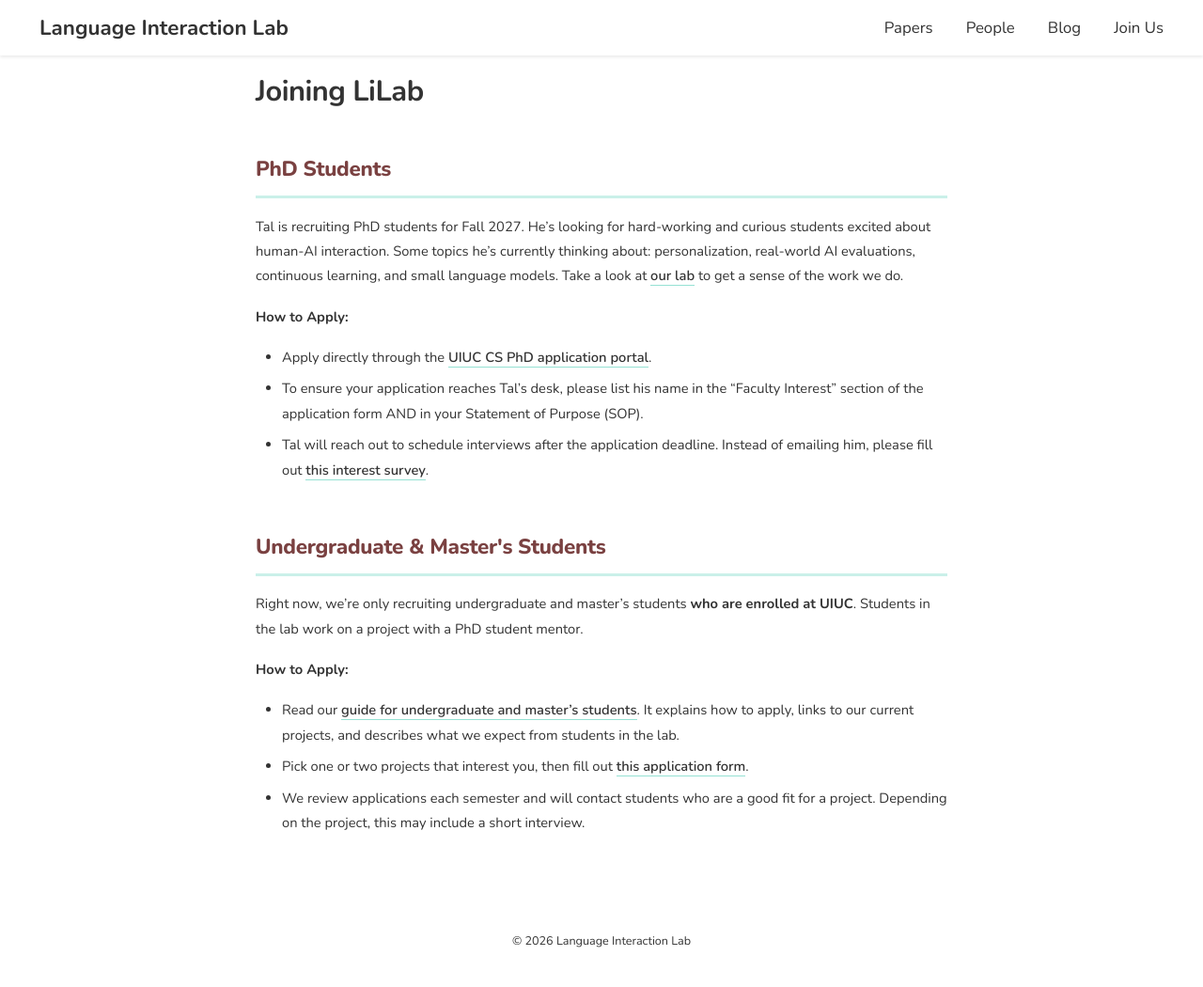
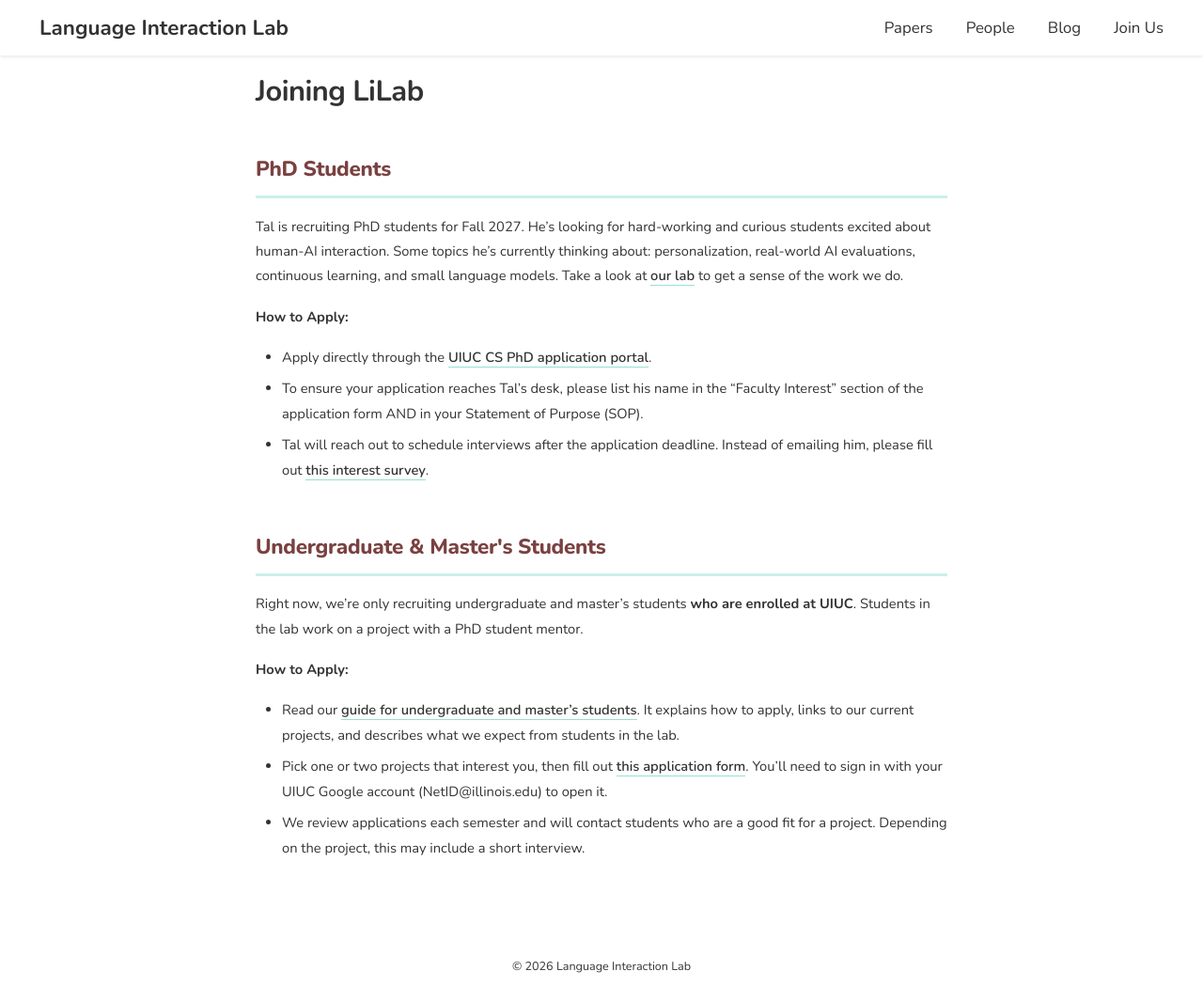
Before and after one commit to LanguageInteraction/LanguageInteraction.github.io, a Jekyll site: the page built from join/index.html, in a window 1280 px wide and 1050 px high. Shown: the whole window at 94% size. Built offline with Jekyll 4.4.1, drawn with Linux system fonts in a browser that asks for light colours.

Commit message:
add UIUC sign-in note for the undergrad application form
Co-Authored-By: Claude Opus 5.5 <noreply@anthropic.com>

```diff
--- a/join/index.html
+++ b/join/index.html
@@ -56,7 +56,9 @@ title: Joining LiLab
         It explains how to apply, links to our current projects, and describes what we
         expect from students in the lab.</li>
       <li>Pick one or two projects that interest you, then fill out
-        <a href="https://docs.google.com/forms/d/e/1FAIpQLScEZweq5uhvVQ0IfrGftbJrqtuXq9inuSiendkhsWP-E4lLRw/viewform" target="_blank" rel="noopener">this application form</a>.</li>
+        <a href="https://docs.google.com/forms/d/e/1FAIpQLScEZweq5uhvVQ0IfrGftbJrqtuXq9inuSiendkhsWP-E4lLRw/viewform" target="_blank" rel="noopener">this application form</a>.
+        You&rsquo;ll need to sign in with your UIUC Google account (NetID@illinois.edu)
+        to open it.</li>
       <li>We review applications each semester and will contact students who are a good
         fit for a project. Depending on the project, this may include a short
         interview.</li>
```
